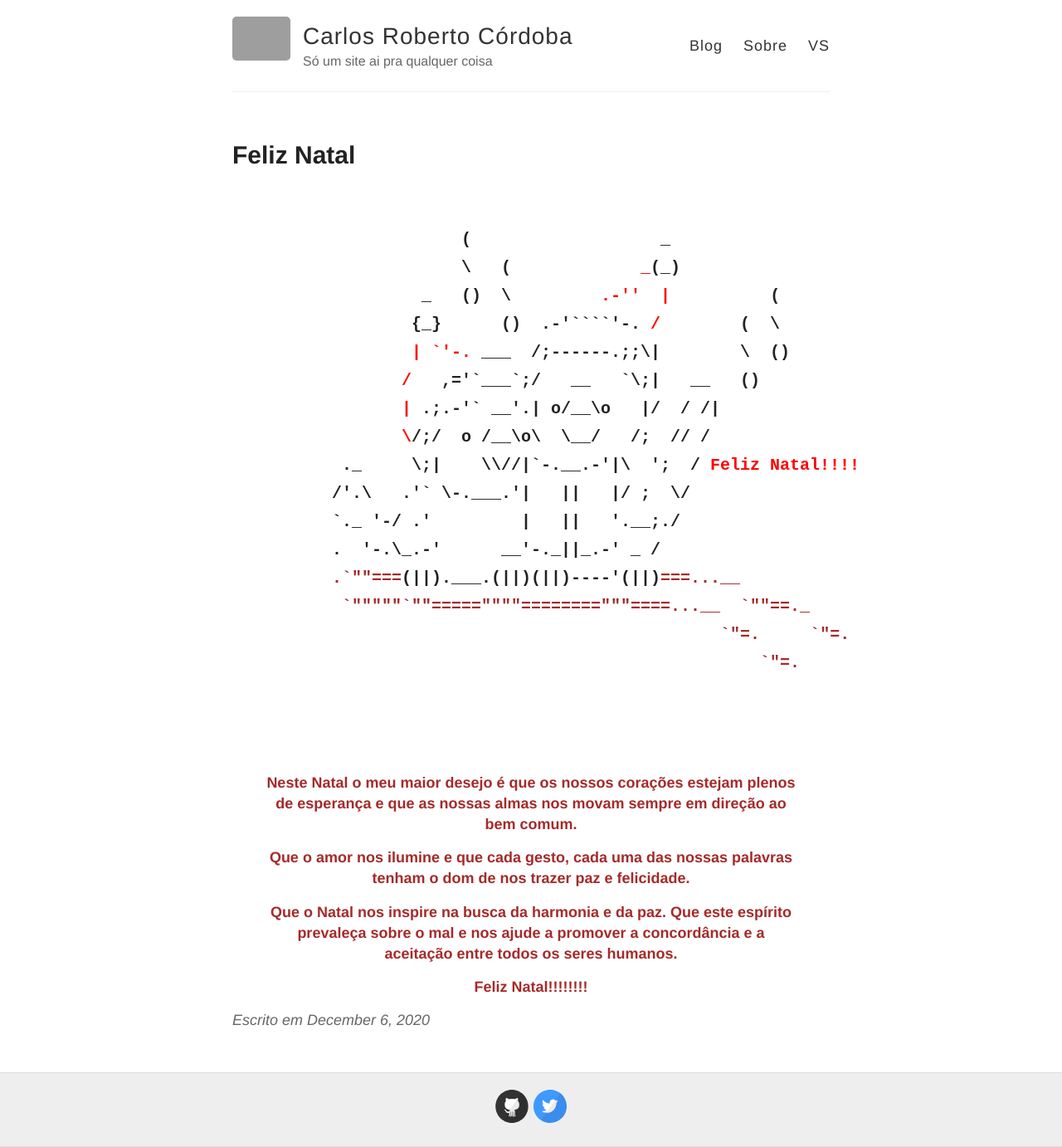
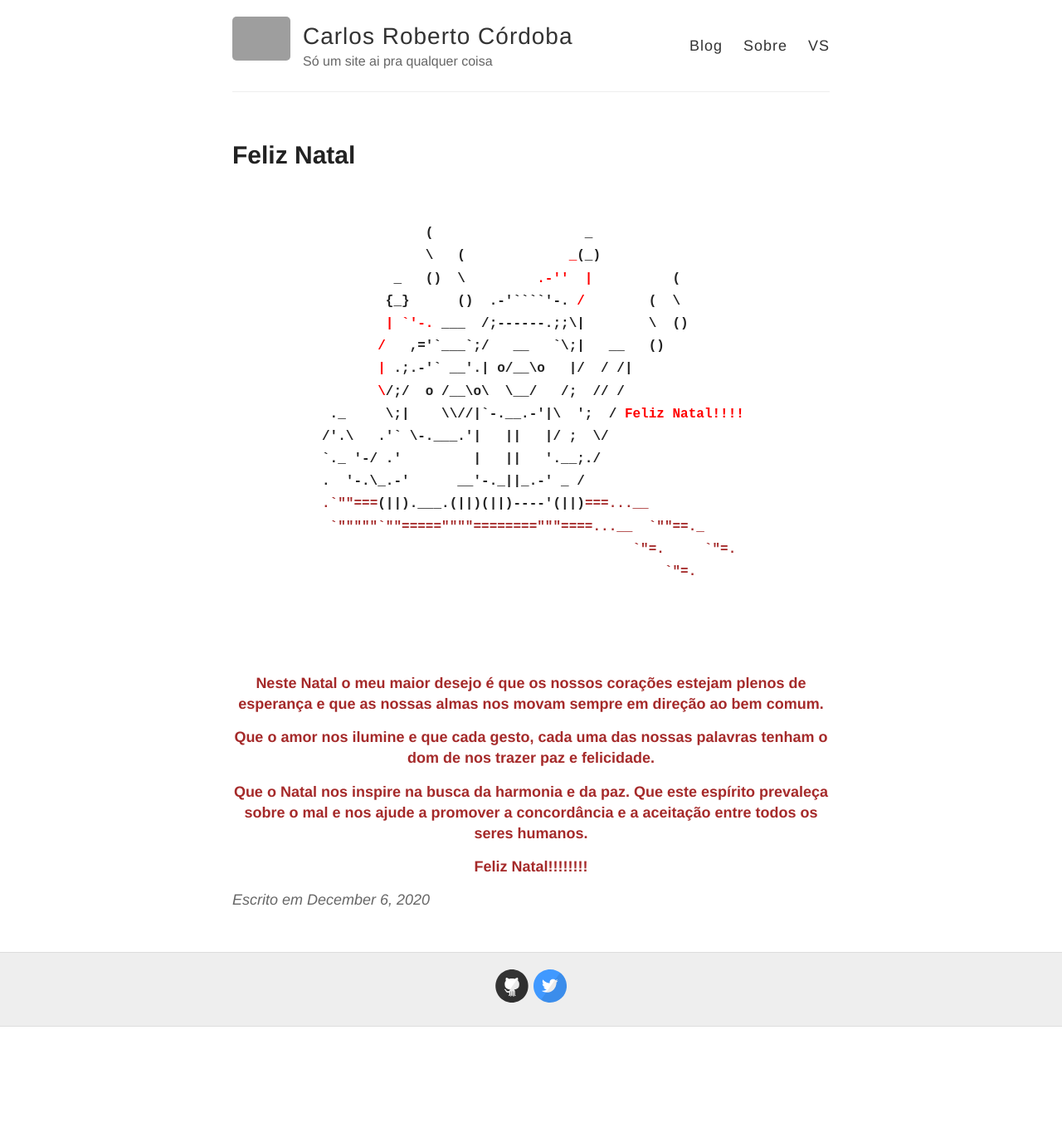
Before and after one commit to carloshmbtn/carloshmbtn.github.io, a Jekyll site: the page built from _posts/2020-12-6-post-de-natal.md, in a window 1280 px wide. Shown: the whole page at 83% size. Built offline with Jekyll 4.4.1, drawn with Linux system fonts in a browser that asks for light colours; comment, search, counter and statistics services are not loaded; after the commit the page ends 1237 px from its top, so only the background shows below that; grey boxes are pictures that could not be loaded.

Commit message:
responsive

```diff
--- a/_layouts/defaultNatalApp.html
+++ b/_layouts/defaultNatalApp.html
@@ -15,6 +15,23 @@
 
     <script src="{{ site.baseurl }}/js/angular.min.js"></script>
     <script src="{{ site.baseurl }}/js/app.js"></script>
+
+    <style>
+
+      #anime1 h3 {font-size: medium !important;}
+
+      @media screen and (min-width: 500px) {
+        #anime1 h3 {
+          font-size: large !important;
+        }
+      }
+      #anime2 h3 {font-size: medium !important;}
+      @media screen and (min-width: 500px) {
+        #anime2 h3 {
+          font-size: large !important;
+        }
+      }
+    </style>
 
     <!-- Created with Jekyll Now - http://github.com/barryclark/jekyll-now -->
   </head>
--- a/_layouts/postNatal.html
+++ b/_layouts/postNatal.html
@@ -17,7 +17,7 @@
             </h3>
         </pre>
     </div>
-    <div style="width: 650px; margin: 0 auto; text-align: center; color: brown">
+    <div style="margin: 0 auto; text-align: center; color: brown">
         <strong>
             <p>Neste Natal o meu maior desejo é que os nossos corações estejam plenos de esperança e que as nossas almas nos movam sempre em direção ao bem comum.</p>
             <p>Que o amor nos ilumine e que cada gesto, cada uma das nossas palavras tenham o dom de nos trazer paz e felicidade.</p>
```
